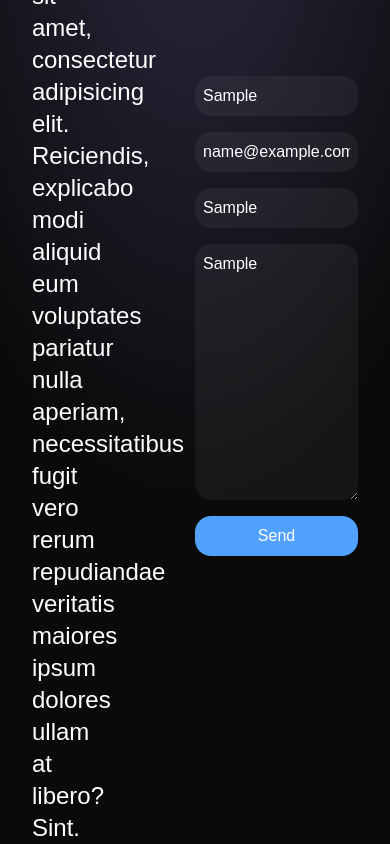
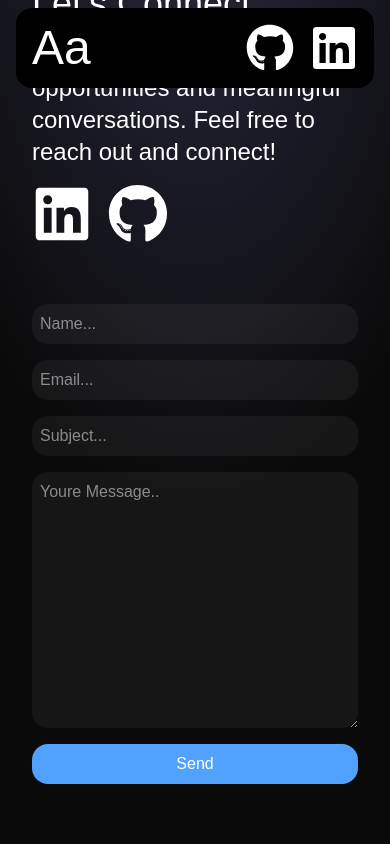
Before and after one commit to abelarmando/Abel-Armando, a React (Vite) app: page / in a window 390 px wide. Both pictures are taken after typing "Sample", "name@example.com", "Sample", "Sample" into the empty fields and a click on the button "Send". Built offline with nearby package versions, Linux system fonts and the light colour scheme; no server answers; a web font is replaced by a local one.

Commit message:
portfolio selesai

```diff
--- a/package.json
+++ b/package.json
@@ -12,6 +12,7 @@
   "dependencies": {
     "@emailjs/browser": "^4.4.1",
     "@tailwindcss/vite": "^4.1.4",
+    "antd": "^5.24.8",
     "dotenv": "^16.5.0",
     "react": "^19.0.0",
     "react-dom": "^19.0.0",
--- a/src/App.jsx
+++ b/src/App.jsx
@@ -1,12 +1,15 @@
+import Notif from "./components/Notif";
 import AboutMe from "./layouts/AboutMe";
 import Contact from "./layouts/Contact";
 import Hero from "./layouts/Hero";
+import Navbar from "./layouts/Navbar/Navbar";
 import Projects from "./layouts/Projects/Projects";
 import Technologies from "./layouts/Technologies";
 
 function App() {
   return (
     <div className="min-h-screen w-screen overflow-x-hidden space-y-14">
+      <Navbar />
       <Hero />
       <AboutMe />
       <Technologies />
--- a/src/components/Formemail.jsx
+++ b/src/components/Formemail.jsx
@@ -1,8 +1,14 @@
 import React from "react";
 import { useState } from "react";
 import { SendEmail } from "../util/SenderEmail";
-
+import Notif from "./Notif";
+import { FaCheckCircle } from "react-icons/fa";
+import { IoMdAlert } from "react-icons/io";
+import { Flex, Spin } from "antd";
 function Formemail() {
+  const [IsLoading, setIsLoading] = useState(false);
+  const [showNotifSuccess, setSetshowNotifSuccess] = useState(false);
+  const [showNotifFailed, setSetshowNotifFailed] = useState(false);
   const [FormData, setFormData] = useState({
     name: "",
     email: "",
@@ -12,26 +18,58 @@ function Formemail() {
 
   const handleSubmit = async (e) => {
     e.preventDefault();
-    console.log(FormData);
 
     try {
+      setIsLoading(true);
+
       const response = await SendEmail(FormData);
 
       if (response === 200) {
-        console.log("sukses");
-        e.target.reset();
+        setSetshowNotifSuccess(true);
+        setTimeout(() => {
+          setSetshowNotifSuccess(false);
+        }, 3000);
       } else {
-        return console.log("gagal");
+        setSetshowNotifFailed(true);
+        setTimeout(() => {
+          setSetshowNotifFailed(false);
+        }, 3000);
       }
     } catch (error) {
       console.log(error);
+    } finally {
+      setIsLoading(false);
     }
+
+    setFormData({
+      name: "",
+      email: "",
+      title: "",
+      message: "",
+    });
   };
   return (
     <form
       onSubmit={(e) => handleSubmit(e)}
       className="flex flex-col gap-4  h-full justify-center"
     >
+      {IsLoading && (
+        <Notif text="Sending Email..." bg="bg-black/50">
+          <Flex align="center" gap="middle">
+            <Spin />
+          </Flex>
+        </Notif>
+      )}
+      {showNotifSuccess && (
+        <Notif text="Email Sent" bg="bg-green-500/80">
+          <FaCheckCircle className="text-2xl text-green-500" />
+        </Notif>
+      )}
+      {showNotifFailed && (
+        <Notif text="Error" bg="bg-red-500/80">
+          <IoMdAlert className="text-2xl text-red-500" />
+        </Notif>
+      )}
       <input
         type="text"
         placeholder="Name..."
@@ -67,7 +105,10 @@ function Formemail() {
         onChange={(e) => setFormData({ ...FormData, message: e.target.value })}
         required
       />
-      <button type="submit" className="bg-blue-400 rounded-2xl w-full h-10">
+      <button
+        type="submit"
+        className="bg-blue-400 rounded-2xl w-full h-10 cursor-pointer"
+      >
         Send
       </button>
     </form>
--- /dev/null
+++ b/src/components/Notif.jsx
@@ -0,0 +1,16 @@
+import React from "react";
+
+function Notif({ text, children, bg }) {
+  return (
+    <div
+      className={`w-[300px] h-fit p-6 ${bg}  rounded-lg fixed top-3 right-10 flex items-center gap-4`}
+    >
+      <div>{children}</div>
+      <div>
+        <p>{text}</p>
+      </div>
+    </div>
+  );
+}
+// sukses bg-green-500/80
+export default Notif;
--- a/src/layouts/AboutMe/index.jsx
+++ b/src/layouts/AboutMe/index.jsx
@@ -1,6 +1,6 @@
 function AboutMe() {
   return (
-    <div className="md:flex px-8 xl:px-[180px] h-screen xl:justify-between items-center max-xl:flex-col justify-center">
+    <div className="md:flex px-8 xl:px-[180px] min-h-screen xl:justify-between items-center max-xl:flex-col justify-center">
       <div className="w-full flex justify-center 2xl:w-[800px] 2xl:h-[800px] md:h-[600px] max-md:pt-4">
         <img src="./images/peopleandcomputer.jpeg" alt="" />
       </div>
@@ -9,10 +9,15 @@ function AboutMe() {
           About Me
         </h1>
         <p className="text-2xl md:text-3xl">
-          Lorem ipsum dolor sit amet consectetur adipisicing elit. Doloremque
-          quae magni quasi corporis, officiis similique cum cupiditate dolor
-          nemo sint, vitae consequuntur unde impedit! Quod doloribus possimus
-          laborum sapiente aliquam.
+          A Fullstack Web Developer graduated from Harisenin Bootcamp with
+          experience building web applications using React.js, Node.js, and
+          MySQL. I am used to developing both frontend and backend features, and
+          have a good understanding of authentication, REST APIs, and state
+          management such as Redux and Zustand.Now, I focus on developing
+          applications with React and Express, while continuing to learn new
+          technologies such as React Native. I also have experience in event
+          management and leadership, which has shaped my ability to work
+          collaboratively and solve problems efficiently.
         </p>
       </div>
     </div>
--- a/src/layouts/Contact/index.jsx
+++ b/src/layouts/Contact/index.jsx
@@ -1,18 +1,32 @@
 import Formemail from "../../components/Formemail";
+import { FaLinkedin } from "react-icons/fa";
+import { FaGithub } from "react-icons/fa";
 
 function Contact() {
   return (
-    <div className="flex px-8 xl:px-[180px] justify-between items-center ">
-      <div className="w-1/4 space-y-4">
+    <div className="xl:flex px-8 xl:px-[180px] justify-between items-center ">
+      <div className="w-full space-y-4 xl:w-1/4">
         <h1 className="lg:text-6xl text-4xl">Let's Connect</h1>
         <p className="text-2xl">
-          Lorem ipsum dolor sit amet, consectetur adipisicing elit. Reiciendis,
-          explicabo modi aliquid eum voluptates pariatur nulla aperiam,
-          necessitatibus fugit vero rerum repudiandae veritatis maiores ipsum
-          dolores ullam at libero? Sint.
+          I'm always open to new opportunities and meaningful conversations.
+          Feel free to reach out and connect!
         </p>
+        <div className="flex gap-4">
+          <FaLinkedin
+            className="text-6xl"
+            onClick={() =>
+              window.open("https://www.linkedin.com/in/abel-armando/", "_blank")
+            }
+          />
+          <FaGithub
+            className="text-6xl"
+            onClick={() =>
+              window.open("https://github.com/abelarmando", "_blank")
+            }
+          />
+        </div>
       </div>
-      <div className="w-1/2 h-[600px]">
+      <div className="xl:w-1/2 h-[600px] w-full">
         <Formemail />
       </div>
     </div>
--- a/src/layouts/Hero/index.jsx
+++ b/src/layouts/Hero/index.jsx
@@ -24,10 +24,10 @@ function Hero() {
             />
           </h1>
           <p className="lg:text-4xl text-xl">
-            Lorem ipsum dolor sit amet consectetur adipisicing elit. Obcaecati
-            vitae a sunt at nobis alias corrupti explicabo. Officia tempore
-            possimus vero atque, cum maiores inventore, tempora, beatae minima
-            accusamus dignissimos?
+            I am a web developer who enjoys creating impactful digital
+            solutions. In this portfolio, you can see the results of my hard
+            work from interactive frontend to solid backend. Let's explore my
+            work!
           </p>
           <div className="md:flex gap-10 space-y-4 ">
             <Button
@@ -43,7 +43,7 @@ function Hero() {
           </div>
         </div>
 
-        <div className="z-10 w-full xl:w-1/4 max-xl:flex justify-center">
+        <div className="z-10 w-full xl:w-1/4 flex justify-end">
           <img src="./images/profile.png" alt="" width={400} height={400} />
         </div>
       </div>
--- /dev/null
+++ b/src/layouts/Navbar/Navbar.jsx
@@ -0,0 +1,40 @@
+import React, { useRef } from "react";
+import { FaLinkedin } from "react-icons/fa";
+import { FaGithub } from "react-icons/fa";
+
+function Navbar() {
+  const navContainerRef = useRef(null);
+  return (
+    <div
+      ref={navContainerRef}
+      className="fixed inset-x-4 md:top-8 z-15 border-none translate-all duration-700 sm:inset-x-[170px] bg-black rounded-2xl top-2"
+    >
+      <header className="">
+        <nav className="flex size-full items-center justify-between p-4">
+          <div>
+            <h1 className="text-5xl">Aa</h1>
+          </div>
+          <div className="flex gap-4">
+            <FaGithub
+              className="text-5xl"
+              onClick={() =>
+                window.open("https://github.com/abelarmando", "_blank")
+              }
+            />
+            <FaLinkedin
+              className="text-5xl"
+              onClick={() =>
+                window.open(
+                  "https://www.linkedin.com/in/abel-armando/",
+                  "_blank"
+                )
+              }
+            />
+          </div>
+        </nav>
+      </header>
+    </div>
+  );
+}
+
+export default Navbar;
--- a/src/layouts/Projects/Projects.jsx
+++ b/src/layouts/Projects/Projects.jsx
@@ -4,9 +4,9 @@ import { MyProjects } from "../../Constants";
 
 function Projects() {
   return (
-    <div className="space-y-10">
+    <div className="space-y-10 px-8 xl:px-[180px]">
       <h1 className="lg:text-6xl text-4xl text-center">My Projects</h1>
-      <div className="flex gap-10 justify-center">
+      <div className="flex gap-10 justify-center flex-wrap w-full">
         {MyProjects.map((project) => (
           <CardProject
             img={project.img}
--- a/src/util/SenderEmail.js
+++ b/src/util/SenderEmail.js
@@ -1,4 +1,5 @@
 import emailjs from "@emailjs/browser";
+
 export const SendEmail = async (templateParams) => {
   try {
     const send = await emailjs.send(
@@ -7,6 +8,7 @@ export const SendEmail = async (templateParams) => {
       templateParams,
       import.meta.env.VITE_PUBLIC_KEY
     );
+
     return 200;
   } catch (error) {
     console.log(error);
```
Also changed, not shown: 1 other file (tests, documents, lock files or other folders).
